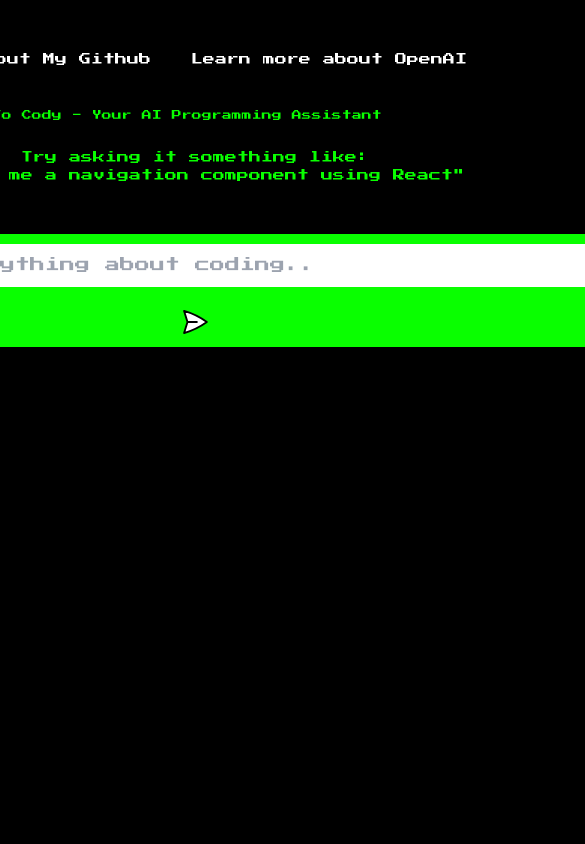
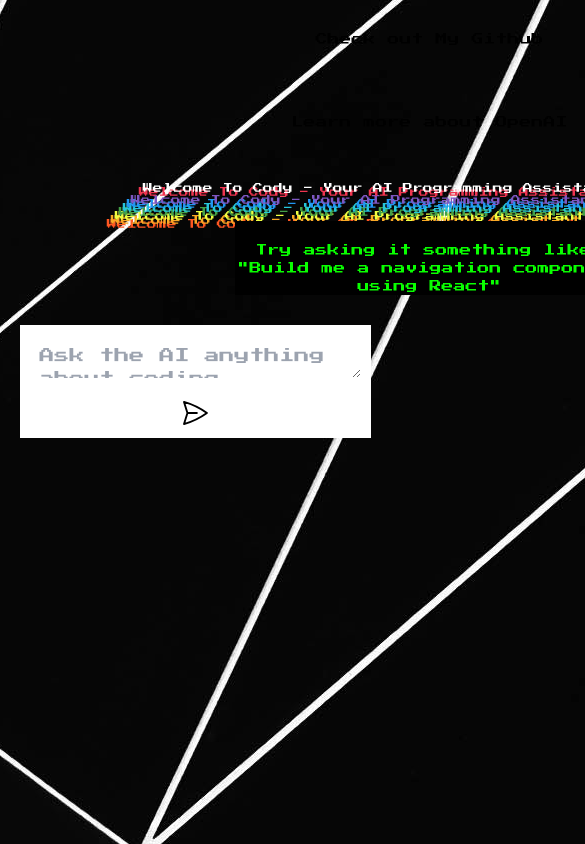
Before and after one commit to MackGrissom/Cody_OpenAI_ChatBot, a website built with Vite: page client/index.html in a window 390 px wide. Shown: the top 844 px of the page, 585 px wide, since content can reach past the window. Built offline with nearby package versions, Linux system fonts and the light colour scheme; files whose address does not match are found by name; a web font is replaced by a local one.

Commit message:
styling update

```diff
--- a/client/index.html
+++ b/client/index.html
@@ -31,7 +31,7 @@
 <h1 class="title"> Welcome To Cody - Your AI Programming Assistant</h1>
 <br/>
 <br/>
-<p class="description"> Try asking it something like: <br/> "Write me a navigation component using React" </p>
+<p class="description"> Try asking it something like: <br/> "Build me a navigation component using React" </p>
 </div>
       </header>
       <div id="chat_container"></div>
--- a/client/style.css
+++ b/client/style.css
@@ -13,11 +13,17 @@
   height: 100%;
   margin: 0;
   padding: 0;
+  background-image: url(/home/mackgrissom/code/MackGrissom/open_ai_codex/client/assets/bg.jpg);
+
+  background-size:;
+background-position: center, center;
+background-repeat: none;
 }
 
 #app {
   width: 100%;
   height: 100%;
+
 }
 
 .container-header {
@@ -29,14 +35,12 @@
 
 
 
-body {
-  background: rgb(0, 0, 0);
-}
+
 
 #app {
   width: 100vw;
   height: 100vh;
-  background: rgba(0, 0, 0, 0.5);
+  /* background: rgba(0, 0, 0, 0.5); */
   display: flex;
   flex-direction: column;
   align-items: center;
@@ -112,7 +116,7 @@
 .message {
   flex: 1;
 
-  color: rgb(32, 197, 11);
+  color: white;
   font-size: 20px;
 
   max-width: 100%;
@@ -134,13 +138,16 @@
 .message::-webkit-scrollbar {
   display: none;
 }
+::placeholder {
+  font-size: 15px;
+}
 
 form {
-  width: 100%;
+  width: 100vh;
   max-width: 1280px;
   margin: 0 auto;
   padding: 10px;
-  background: #09ff00;
+  background: white;
   border: none;
   color: white;
   display: flex;
@@ -208,12 +215,25 @@
 }
 
 .title {
-  color: #09ff00;
+  color: white;
   padding-bottom: 20px;
+  text-shadow: -4px 4px #ef3550,
+
+               -12px 12px #7e57c2,
+               -16px 16px #2196f3,
+               -20px 20px #26c6da,
+               -24px 24px #43a047,
+               -28px 28px #eeff41,
+               -32px 32px #f9a825,
+               -36px 36px #ff5722;
 }
 
 .description {
-  color: #09ff00;
+  color:#09ff00;
+  font-size: 75%;
+  padding-top: 20px;
+  width:100vw;
+  background-color: #000;
 }
 
 .container-header {
@@ -283,3 +303,52 @@
     font-size: 12px!important;
   }
 }
+
+
+/* responsive...? */
+
+
+@media only screen and (max-width: 600px) {
+  body {
+    font-size: 14px;
+  }
+
+  .container-header {
+    padding: 0 10px;
+  }
+
+  .nav {
+    display: flex;
+    flex-direction: column;
+    justify-content: center;
+    align-items: center;
+
+    li {
+      margin-bottom: 10px;
+      text-align: center;
+    }
+
+    a {
+      font-size: 14px;
+      color: #000;
+
+      &:hover {
+        color: #00f;
+        text-decoration: none;
+      }
+
+      &.active {
+        color:#00f;
+        text-decoration : none ;
+
+        &::after{   content : '' ;   display : block ;   width : 100% ;   height : 2px ;   background : #00f ; }     }     }  }
+
+  .title, .description {  text-align : center ;}
+
+  #chat_container, form, textarea{ width : 100% ;}
+
+  .max-w-md, md\:max-w2xl{ max-width : 100% !important;}
+
+  md\:flex{ flex-direction : column !important;}
+
+  md\:shrink0{ display : none !important;}     }
```
Also changed, not shown: client/assets/bg.jpg (added), 3 other files.
